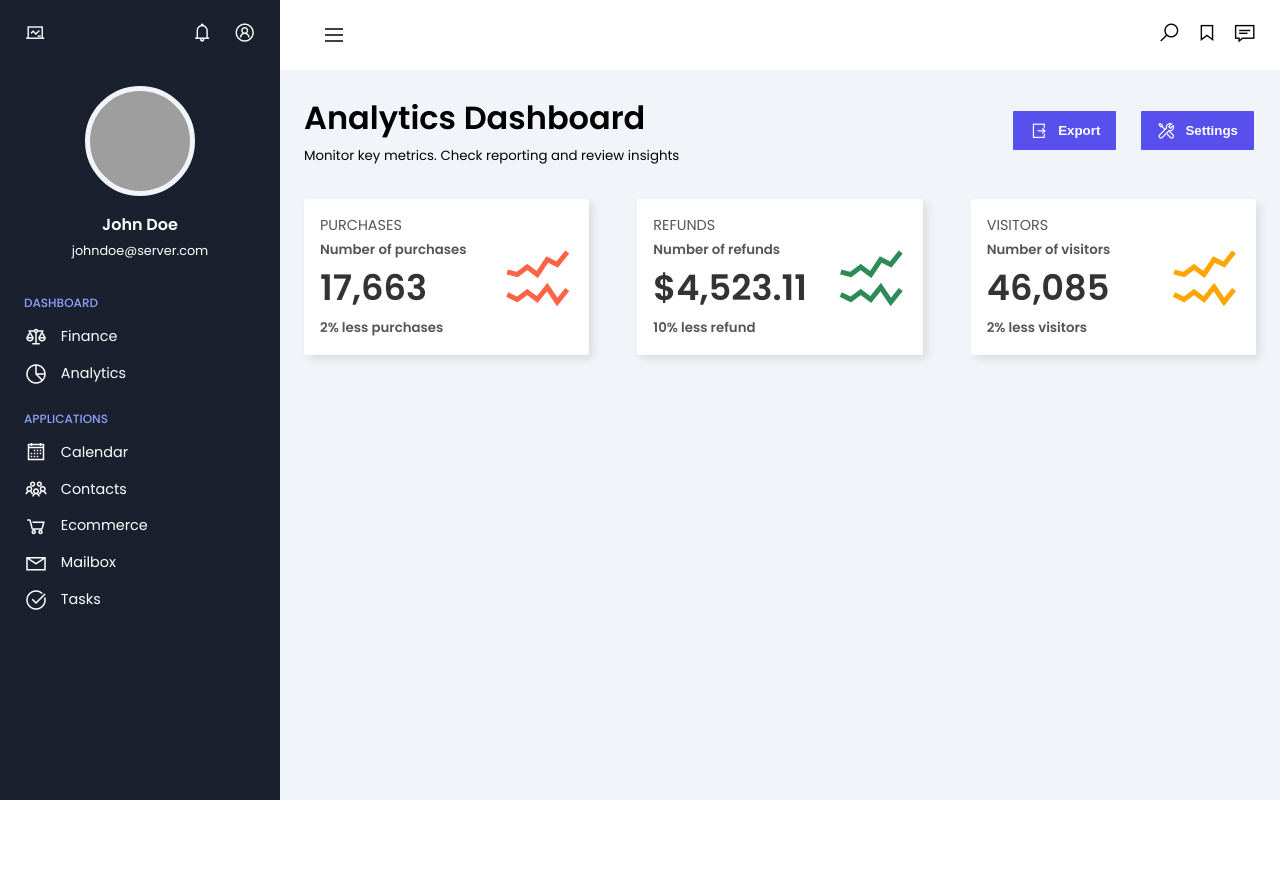
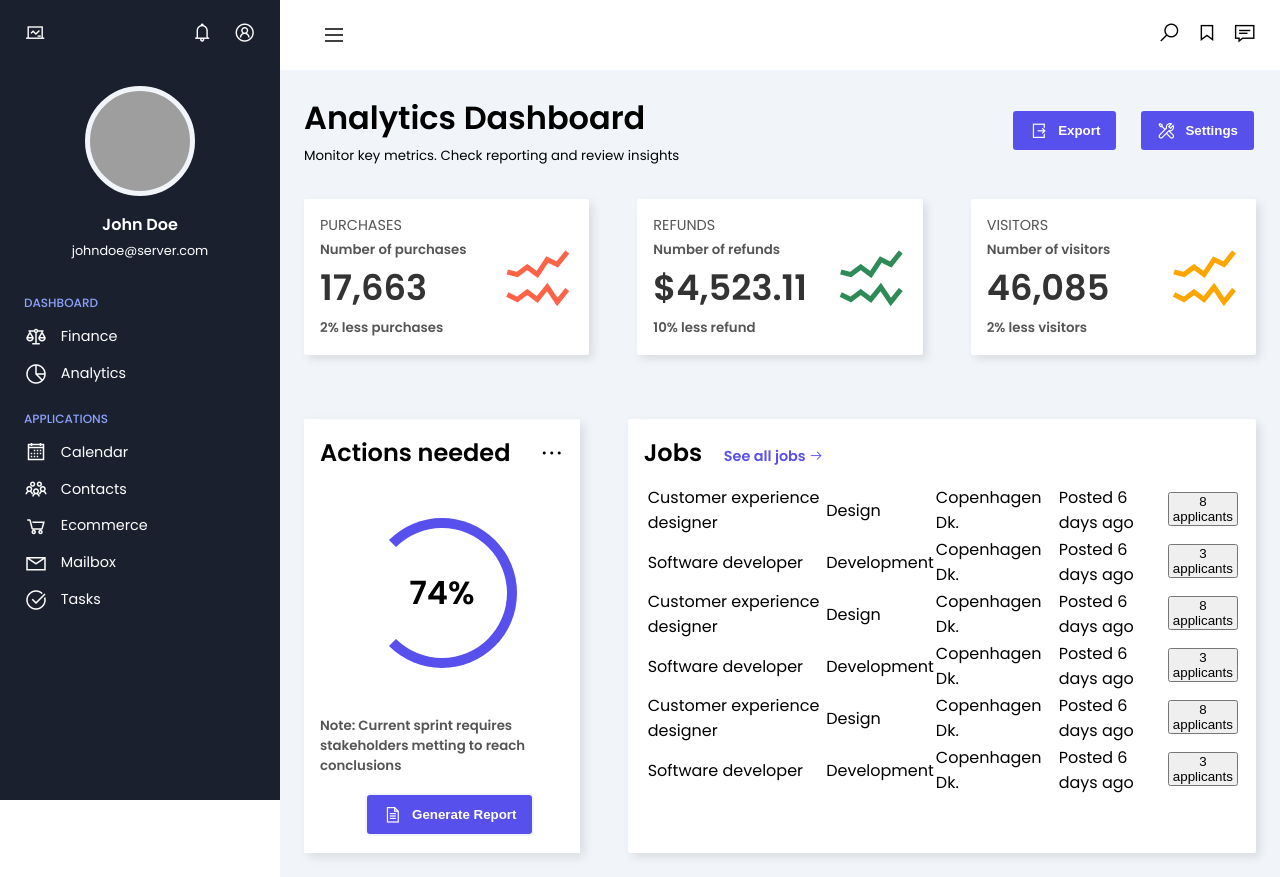
Before and after one commit to smarqueslopez/admin-dashboard, a website: page index.html in a window 1280 px wide. Before the commit the page ends 800 px from the top, so only its background shows below. Drawn offline with nearby package versions, Linux system fonts and the light colour scheme; grey boxes are pictures that could not be loaded.

Commit message:
Adding jobs

```diff
--- a/index.html
+++ b/index.html
@@ -6,14 +6,30 @@
     <!-- Page meta -->
     <meta charset="utf-8" />
     <meta http-equiv="X-UA-Compatible" content="IE=edge" />
-    <meta name="viewport" content="width=device-width, initial-scale=1.0, maximun-scale=1.0" />
+    <meta
+      name="viewport"
+      content="width=device-width, initial-scale=1.0, maximun-scale=1.0"
+    />
     <!-- Page favicon-->
-    <link rel="icon" type="image/png" sizes="32x32" href="./images/favicon-32x32.png" />
+    <link
+      rel="icon"
+      type="image/png"
+      sizes="32x32"
+      href="./images/favicon-32x32.png"
+    />
     <!-- Page title -->
     <title>Responsive admin Dashboard</title>
     <!-- Page Styles -->
-    <link rel="stylesheet" href="https://maxst.icons8.com/vue-static/landings/line-awesome/line-awesome/1.3.0/css/line-awesome.min.css">
-    <link rel="stylesheet" type="text/css" media="screen" href="styles/index.css" />
+    <link
+      rel="stylesheet"
+      href="https://maxst.icons8.com/vue-static/landings/line-awesome/line-awesome/1.3.0/css/line-awesome.min.css"
+    />
+    <link
+      rel="stylesheet"
+      type="text/css"
+      media="screen"
+      href="styles/index.css"
+    />
     <!-- Page Scripts -->
     <script src="js/index.js"></script>
   </head>
@@ -45,16 +61,30 @@
         <div class="menu">
           <div class="menu__head"><span>Dashboard</span></div>
           <ul>
-            <li><a href=""><span class="las la-balance-scale"></span>Finance</a></li>
-            <li><a href=""><span class="las la-chart-pie"></span>Analytics</a></li>
+            <li>
+              <a href=""><span class="las la-balance-scale"></span>Finance</a>
+            </li>
+            <li>
+              <a href=""><span class="las la-chart-pie"></span>Analytics</a>
+            </li>
           </ul>
           <div class="menu__head"><span>Applications</span></div>
           <ul>
-            <li><a href=""><span class="las la-calendar"></span>Calendar</a></li>
-            <li><a href=""><span class="las la-users"></span>Contacts</a></li>
-            <li><a href=""><span class="las la-shopping-cart"></span>Ecommerce</a></li>
-            <li><a href=""><span class="las la-envelope"></span>Mailbox</a></li>
-            <li><a href=""><span class="las la-check-circle"></span>Tasks</a></li>
+            <li>
+              <a href=""><span class="las la-calendar"></span>Calendar</a>
+            </li>
+            <li>
+              <a href=""><span class="las la-users"></span>Contacts</a>
+            </li>
+            <li>
+              <a href=""><span class="las la-shopping-cart"></span>Ecommerce</a>
+            </li>
+            <li>
+              <a href=""><span class="las la-envelope"></span>Mailbox</a>
+            </li>
+            <li>
+              <a href=""><span class="las la-check-circle"></span>Tasks</a>
+            </li>
           </ul>
         </div>
       </div>
@@ -80,7 +110,9 @@
         <div class="page-header">
           <div class="header-title">
             <h1>Analytics Dashboard</h1>
-            <small>Monitor key metrics. Check reporting and review insights</small>
+            <small
+              >Monitor key metrics. Check reporting and review insights</small
+            >
           </div>
           <div class="header-actions">
             <button>
@@ -132,6 +164,98 @@
             </div>
           </div>
         </div>
+        <!-- Jobs -->
+        <div class="jobs">
+          <!-- Analytics -->
+          <div class="analytics">
+            <!-- Header -->
+            <div class="analytics__header">
+              <h2>Actions needed</h2>
+              <span class="las la-ellipsis-h"></span>
+            </div>
+            <!-- Chart -->
+            <div class="analytics__chart">
+              <div class="chart-circle">
+                <h1>74%</h1>
+              </div>
+              <div class="analytics-note">
+                <small
+                  >Note: Current sprint requires stakeholders metting to reach
+                  conclusions</small
+                >
+              </div>
+            </div>
+            <!-- Report -->
+            <div class="analytics__btn">
+              <button>
+                <span class="las la-file-alt"></span>
+                Generate Report
+              </button>
+            </div>
+          </div>
+          <!-- Grid -->
+          <div class="grid">
+            <h2>
+              Jobs
+              <small>
+                See all jobs
+                <span class="las la-arrow-right"></span>
+              </small>
+            </h2>
+            <table>
+              <tbody>
+                <tr>
+                  <td><span class="indicator"></span></td>
+                  <td>Customer experience designer</td>
+                  <td>Design</td>
+                  <td>Copenhagen Dk.</td>
+                  <td>Posted 6 days ago</td>
+                  <td><button>8 applicants</button></td>
+                </tr>
+                <tr>
+                  <td><span class="indicator"></span></td>
+                  <td>Software developer</td>
+                  <td>Development</td>
+                  <td>Copenhagen Dk.</td>
+                  <td>Posted 6 days ago</td>
+                  <td><button>3 applicants</button></td>
+                </tr>
+                <tr>
+                  <td><span class="indicator"></span></td>
+                  <td>Customer experience designer</td>
+                  <td>Design</td>
+                  <td>Copenhagen Dk.</td>
+                  <td>Posted 6 days ago</td>
+                  <td><button>8 applicants</button></td>
+                </tr>
+                <tr>
+                  <td><span class="indicator"></span></td>
+                  <td>Software developer</td>
+                  <td>Development</td>
+                  <td>Copenhagen Dk.</td>
+                  <td>Posted 6 days ago</td>
+                  <td><button>3 applicants</button></td>
+                </tr>
+                <tr>
+                  <td><span class="indicator"></span></td>
+                  <td>Customer experience designer</td>
+                  <td>Design</td>
+                  <td>Copenhagen Dk.</td>
+                  <td>Posted 6 days ago</td>
+                  <td><button>8 applicants</button></td>
+                </tr>
+                <tr>
+                  <td><span class="indicator"></span></td>
+                  <td>Software developer</td>
+                  <td>Development</td>
+                  <td>Copenhagen Dk.</td>
+                  <td>Posted 6 days ago</td>
+                  <td><button>3 applicants</button></td>
+                </tr>
+              </tbody>
+            </table>
+          </div>
+        </div>
       </main>
     </div>
   </body>
--- a/styles/scss/_card.scss
+++ b/styles/scss/_card.scss
@@ -6,10 +6,7 @@
 }
 
 .card {
-  padding: 1rem;
-  background: $color-white;
-  box-shadow: 4px 4px 10px rgba($color: $color-black, $alpha: 0.1);
-  border-radius: 2px;
+  @include card;
   display: grid;
   grid-template-columns: 70% auto;
   align-items: center;
@@ -17,9 +14,9 @@
   &__info {
     span {
       display: block;
+      font-size: 0.9rem;
       text-transform: uppercase;
       color: $color-grey;
-      font-size: 0.9rem;
     }
 
     small {
--- a/styles/scss/_components.scss
+++ b/styles/scss/_components.scss
@@ -1,3 +1,4 @@
 @import './sidebar';
 @import './main-content';
 @import './card';
+@import './job';
--- /dev/null
+++ b/styles/scss/_job.scss
@@ -0,0 +1,76 @@
+.jobs {
+  margin-top: 4rem;
+  display: grid;
+  grid-template-columns: auto 66%;
+  grid-gap: 3rem;
+
+  small {
+    margin-bottom: 1rem;
+    display: block;
+    font-weight: 600;
+    color: $color-grey;
+  }
+
+  h2 small {
+    color: $color-dark-purple;
+    display: inline-block;
+    margin-left: 1rem;
+    font-size: 0.9rem;
+  }
+
+  .analytics {
+    padding: 1rem;
+    background: $color-white;
+    @include shadow;
+
+    &__header {
+      margin-bottom: 3rem;
+      display: flex;
+      justify-content: space-between;
+      align-items: center;
+
+      span {
+        font-size: 1.5rem;
+      }
+    }
+
+    &__chart {
+      .chart-circle {
+        height: 150px;
+        width: 150px;
+        margin: 0 auto;
+        margin-bottom: 3rem;
+        display: grid;
+        place-items: center;
+        border: 10px solid $color-dark-purple;
+        border-left: 10px solid transparent;
+        border-radius: 50%;
+      }
+    }
+
+    &__btn {
+      width: 100%;
+      height: 45px;
+      display: flex;
+      align-items: center;
+      justify-content: center;
+
+      button {
+        @include button;
+
+        span {
+          font-size: 1.2rem;
+          margin-right: 0.6rem;
+        }
+      }
+    }
+  }
+
+  .grid {
+    @include card;
+
+    table {
+      width: 100%;
+    }
+  }
+}
--- a/styles/scss/_main-content.scss
+++ b/styles/scss/_main-content.scss
@@ -44,16 +44,7 @@
 
       .header-actions {
         button {
-          padding: 0.6rem 1rem;
-          margin-left: 1rem;
-          display: inline-flex;
-          align-items: center;
-          outline: none;
-          color: $color-white;
-          background: $color-dark-purple;
-          border: 2px solid $color-light-grey1;
-          border-radius: 3px;
-          font-weight: 600;
+          @include button;
 
           span {
             font-size: 1.2rem;
--- /dev/null
+++ b/styles/scss/_mixins.scss
@@ -0,0 +1,24 @@
+/* Mixins */
+@mixin button {
+  padding: 0.6rem 1rem;
+  margin-left: 1rem;
+  display: inline-flex;
+  align-items: center;
+  outline: none;
+  color: $color-white;
+  background: $color-dark-purple;
+  border: 2px solid $color-light-grey1;
+  border-radius: 5px;
+  font-weight: 600;
+}
+
+@mixin shadow {
+  box-shadow: 4px 4px 10px rgba($color: $color-black, $alpha: 0.1);
+}
+
+@mixin card {
+  @include shadow;
+  padding: 1rem;
+  border-radius: 2px;
+  background: $color-white;
+}
--- a/styles/scss/index.scss
+++ b/styles/scss/index.scss
@@ -1,4 +1,5 @@
 @import './variables';
+@import './mixins';
 @import './components';
 
 *,
```
Also changed, not shown: styles/index.css. Lines whose indentation alone changed are shown as unchanged.
